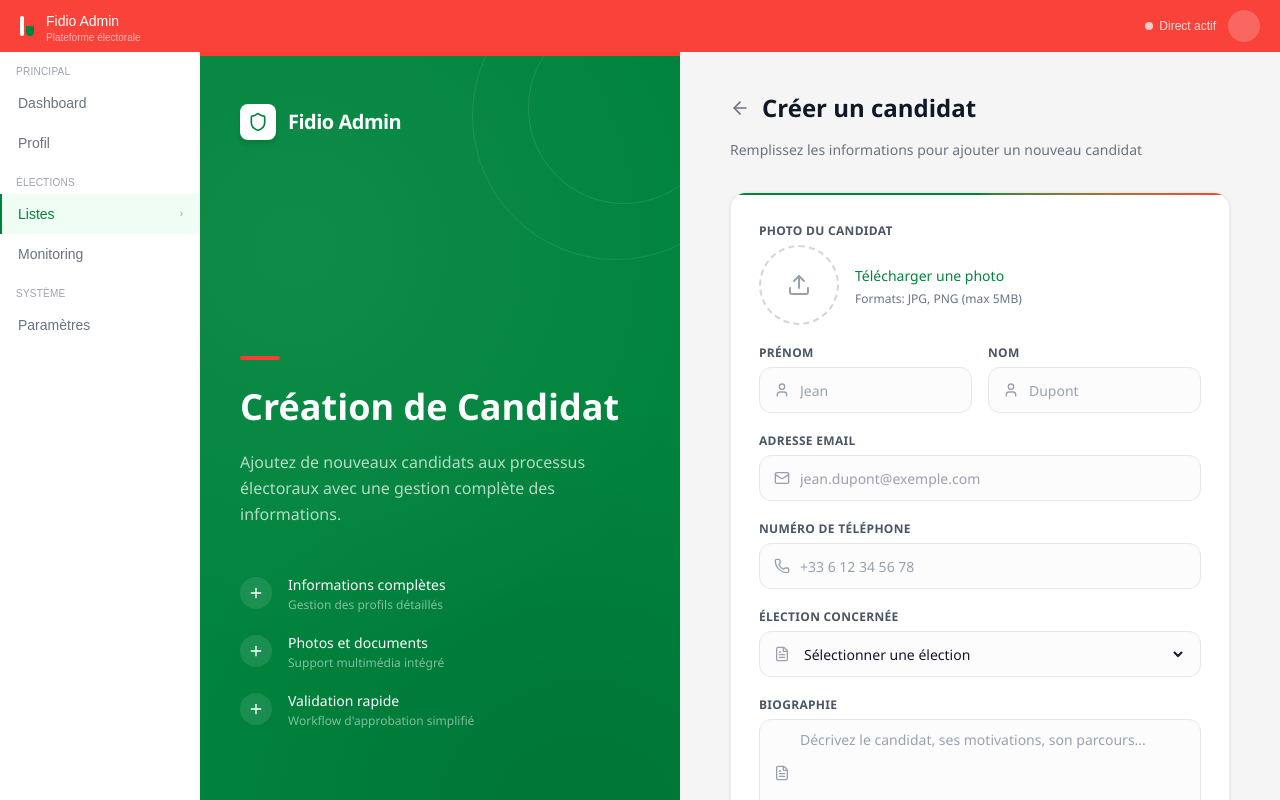
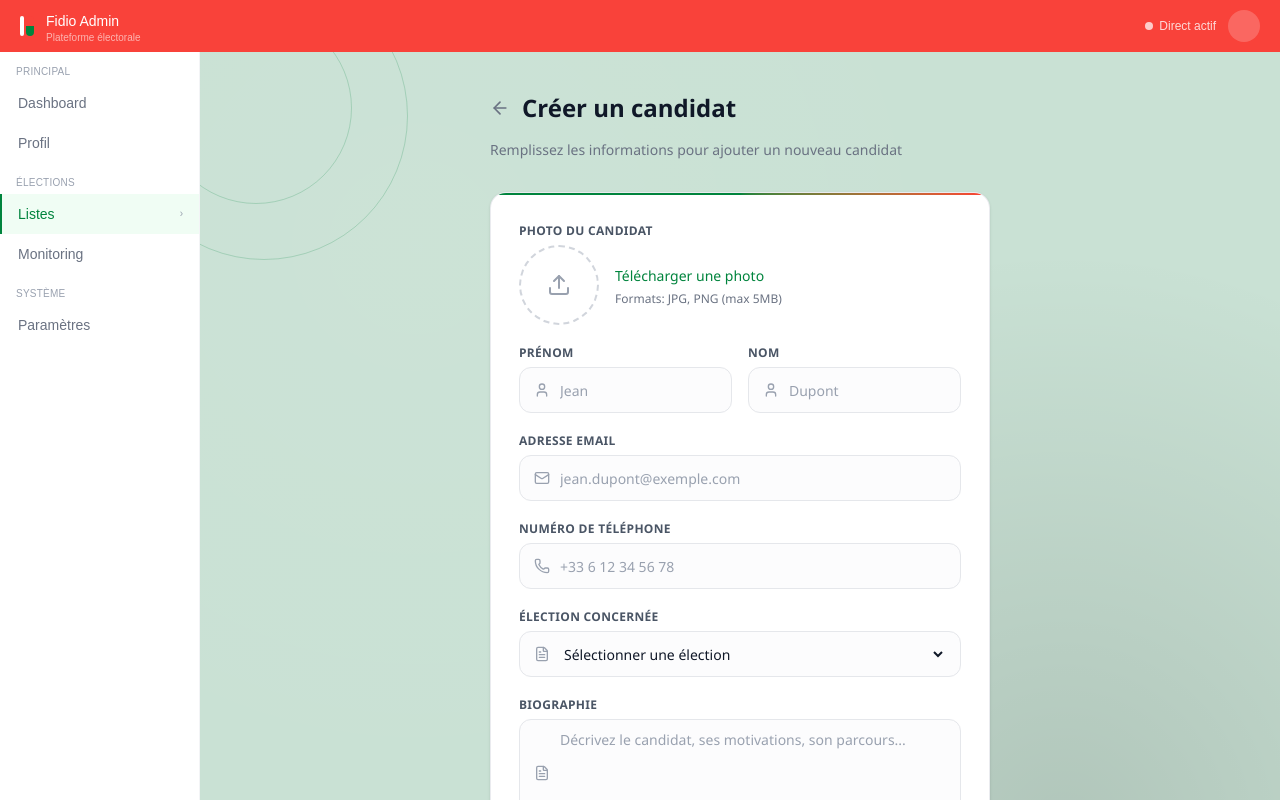
Before and after one commit to CodeMafoaka/Fidio-Admin, a Next.js app: page /candidates/create in a window 1280 px wide. Built offline with nearby package versions, Linux system fonts and the light colour scheme.

Commit message:
chore: edit candidat page

```diff
--- a/app/candidates/create/page.tsx
+++ b/app/candidates/create/page.tsx
@@ -36,51 +36,34 @@
 
   const validateForm = (): boolean => {
     const errors: Record<string, string> = {};
-
-    if (!formData.firstName.trim()) {
-      errors.firstName = "Le prénom est requis";
-    }
-
-    if (!formData.lastName.trim()) {
-      errors.lastName = "Le nom est requis";
-    }
-
+    if (!formData.firstName.trim()) errors.firstName = "Le prénom est requis";
+    if (!formData.lastName.trim()) errors.lastName = "Le nom est requis";
     if (!formData.email.trim()) {
       errors.email = "L'email est requis";
     } else if (!/^[^\s@]+@[^\s@]+\.[^\s@]+$/.test(formData.email)) {
       errors.email = "Format d'email invalide";
     }
-
     if (!formData.phone.trim()) {
       errors.phone = "Le numéro de téléphone est requis";
     } else if (!/^[+]?[\d\s-()]+$/.test(formData.phone)) {
       errors.phone = "Format de numéro de téléphone invalide";
     }
-
     if (!formData.bio.trim()) {
       errors.bio = "La biographie est requise";
     } else if (formData.bio.trim().length < 50) {
       errors.bio = "La biographie doit contenir au moins 50 caractères";
     }
-
-    if (!formData.electionId) {
-      errors.electionId = "L'élection est requise";
-    }
-
+    if (!formData.electionId) errors.electionId = "L'élection est requise";
     setFormErrors(errors);
     return Object.keys(errors).length === 0;
   };
 
   const handleSubmit = async (e: React.FormEvent) => {
     e.preventDefault();
-
     if (!validateForm()) return;
-
     setIsSubmitting(true);
     try {
-      // Simuler une API call
       await new Promise(resolve => setTimeout(resolve, 1500));
-
       const newCandidate: Candidate = {
         id: Date.now().toString(),
         firstName: formData.firstName.trim(),
@@ -92,18 +75,12 @@
         photo: photoPreview,
         status: "pending"
       };
-
       console.log("Nouveau candidat créé:", newCandidate);
-
-      // Reset form
       setFormData({ firstName: "", lastName: "", email: "", phone: "", bio: "", electionId: "" });
       setFormErrors({});
       setPhotoFile(null);
       setPhotoPreview("");
-
-      // Simuler redirection
       alert("Candidat créé avec succès!");
-
     } catch {
       setFormErrors({ submit: "Une erreur est survenue lors de la création du candidat" });
     } finally {
@@ -113,10 +90,7 @@
 
   const handleInputChange = (field: string, value: string) => {
     setFormData({...formData, [field]: value});
-    // Clear error when user starts typing
-    if (formErrors[field]) {
-      setFormErrors({...formErrors, [field]: ""});
-    }
+    if (formErrors[field]) setFormErrors({...formErrors, [field]: ""});
   };
 
   const handlePhotoChange = (e: React.ChangeEvent<HTMLInputElement>) => {
@@ -126,22 +100,15 @@
         setFormErrors({...formErrors, photo: "La photo ne doit pas dépasser 5MB"});
         return;
       }
-
       if (!file.type.startsWith('image/')) {
         setFormErrors({...formErrors, photo: "Le fichier doit être une image"});
         return;
       }
-
       setPhotoFile(file);
       const reader = new FileReader();
-      reader.onloadend = () => {
-        setPhotoPreview(reader.result as string);
-      };
+      reader.onloadend = () => setPhotoPreview(reader.result as string);
       reader.readAsDataURL(file);
-
-      if (formErrors.photo) {
-        setFormErrors({...formErrors, photo: ""});
-      }
+      if (formErrors.photo) setFormErrors({...formErrors, photo: ""});
     }
   };
 
@@ -152,71 +119,20 @@
 
   return (
     <div style={{ fontFamily: "'DM Sans', 'Segoe UI', sans-serif" }} className="min-h-screen flex bg-[#f5f5f5]">
-
-      {/* Left brand panel */}
-      <div className="hidden lg:flex lg:w-105 xl:w-120 shrink-0 flex-col bg-[#00843D] relative overflow-hidden">
-        {/* Subtle pattern */}
-        <div className="absolute inset-0" style={{
+      <div
+        className="flex-1 flex items-center justify-center px-4 py-10 sm:px-8 relative"
+        style={{
           backgroundImage: `radial-gradient(circle at 20% 20%, rgba(255,255,255,0.06) 0%, transparent 50%),
                             radial-gradient(circle at 80% 80%, rgba(0,0,0,0.12) 0%, transparent 50%)`,
-        }} />
-        {/* Decorative circles */}
-        <div className="absolute -top-20 -right-20 w-72 h-72 rounded-full border border-white/10" />
-        <div className="absolute -top-10 -right-10 w-48 h-48 rounded-full border border-white/10" />
-        <div className="absolute -bottom-20 -left-20 w-72 h-72 rounded-full border border-white/10" />
+          backgroundColor: "rgba(0, 132, 61, 0.18)",
+        }}
+      >
+        {/* Decorative circles (mirrored from left panel) */}
+        <div className="absolute -top-20 -left-20 w-72 h-72 rounded-full border border-[#00843D]/20 pointer-events-none" />
+        <div className="absolute -top-10 -left-10 w-48 h-48 rounded-full border border-[#00843D]/20 pointer-events-none" />
+        <div className="absolute -bottom-20 -right-20 w-72 h-72 rounded-full border border-[#00843D]/20 pointer-events-none" />
 
-        {/* Red accent stripe at top */}
-        <div className="h-1 w-full bg-[#FC3D32] relative z-10" />
-
-        <div className="relative z-10 flex flex-col h-full px-10 py-12">
-          {/* Logo */}
-          <div className="flex items-center gap-3 mb-16">
-            <div className="w-9 h-9 bg-white rounded-lg flex items-center justify-center shadow-md">
-              <Shield className="w-5 h-5 text-[#00843D]" />
-            </div>
-            <span className="text-white font-bold text-xl tracking-tight">Fidio Admin</span>
-          </div>
-
-          {/* Main copy */}
-          <div className="flex-1 flex flex-col justify-center">
-            <div className="w-10 h-1 bg-[#FC3D32] rounded mb-6" />
-            <h2 className="text-white text-3xl xl:text-4xl font-bold leading-tight mb-5">
-              Création de Candidat
-            </h2>
-            <p className="text-white/70 text-base leading-relaxed mb-12">
-              Ajoutez de nouveaux candidats aux processus électoraux avec une gestion complète des informations.
-            </p>
-
-            {/* Feature list */}
-            <div className="space-y-5">
-              {[
-                { label: 'Informations complètes', sub: 'Gestion des profils détaillés' },
-                { label: 'Photos et documents', sub: 'Support multimédia intégré' },
-                { label: 'Validation rapide', sub: 'Workflow d\'approbation simplifié' },
-              ].map((f, i) => (
-                <div key={i} className="flex items-start gap-4">
-                  <div className="w-8 h-8 rounded-full bg-white/10 flex items-center justify-center flex-shrink-0 mt-0.5">
-                    <Plus className="w-4 h-4 text-white" />
-                  </div>
-                  <div>
-                    <p className="text-white font-medium text-sm">{f.label}</p>
-                    <p className="text-white/50 text-xs mt-0.5">{f.sub}</p>
-                  </div>
-                </div>
-              ))}
-            </div>
-          </div>
-
-          {/* Bottom quote */}
-          <div className="mt-12 pt-8 border-t border-white/10">
-            <p className="text-white/50 text-xs">&copy; {new Date().getFullYear()} Fidio. Tous droits réservés.</p>
-          </div>
-        </div>
-      </div>
-
-      {/* Right: form panel */}
-      <div className="flex-1 flex items-center justify-center px-4 py-10 sm:px-8">
-        <div className="w-full max-w-[500px]">
+        <div className="w-full max-w-[500px] relative z-10">
 
           {/* Mobile logo */}
           <div className="flex lg:hidden items-center gap-3 mb-8 justify-center">
@@ -278,30 +194,18 @@
                       </div>
                     ) : (
                       <label className="w-20 h-20 rounded-full border-2 border-dashed border-gray-300 flex items-center justify-center cursor-pointer hover:border-[#00843D] transition-colors">
-                        <input
-                          type="file"
-                          accept="image/*"
-                          onChange={handlePhotoChange}
-                          className="hidden"
-                        />
+                        <input type="file" accept="image/*" onChange={handlePhotoChange} className="hidden" />
                         <Upload className="w-6 h-6 text-gray-400" />
                       </label>
                     )}
                     <div className="flex-1">
                       <label className="cursor-pointer">
-                        <input
-                          type="file"
-                          accept="image/*"
-                          onChange={handlePhotoChange}
-                          className="hidden"
-                        />
+                        <input type="file" accept="image/*" onChange={handlePhotoChange} className="hidden" />
                         <span className="text-sm text-[#00843D] font-medium hover:underline">
                           {photoPreview ? "Changer la photo" : "Télécharger une photo"}
                         </span>
                       </label>
-                      <p className="text-xs text-gray-500 mt-1">
-                        Formats: JPG, PNG (max 5MB)
-                      </p>
+                      <p className="text-xs text-gray-500 mt-1">Formats: JPG, PNG (max 5MB)</p>
                     </div>
                   </div>
                   {formErrors.photo && (
@@ -314,11 +218,7 @@
 
                 {/* Name Fields */}
                 <div className="grid grid-cols-2 gap-4">
-                  <Field
-                    label="Prénom"
-                    error={formErrors.firstName}
-                    icon={<User className="w-4 h-4" />}
-                  >
+                  <Field label="Prénom" error={formErrors.firstName} icon={<User className="w-4 h-4" />}>
                     <input
                       type="text"
                       name="firstName"
@@ -329,12 +229,7 @@
                       disabled={isSubmitting}
                     />
                   </Field>
-
-                  <Field
-                    label="Nom"
-                    error={formErrors.lastName}
-                    icon={<User className="w-4 h-4" />}
-                  >
+                  <Field label="Nom" error={formErrors.lastName} icon={<User className="w-4 h-4" />}>
                     <input
                       type="text"
                       name="lastName"
@@ -348,11 +243,7 @@
                 </div>
 
                 {/* Email */}
-                <Field
-                  label="Adresse email"
-                  error={formErrors.email}
-                  icon={<Mail className="w-4 h-4" />}
-                >
+                <Field label="Adresse email" error={formErrors.email} icon={<Mail className="w-4 h-4" />}>
                   <input
                     type="email"
                     name="email"
@@ -365,11 +256,7 @@
                 </Field>
 
                 {/* Phone */}
-                <Field
-                  label="Numéro de téléphone"
-                  error={formErrors.phone}
-                  icon={<Phone className="w-4 h-4" />}
-                >
+                <Field label="Numéro de téléphone" error={formErrors.phone} icon={<Phone className="w-4 h-4" />}>
                   <input
                     type="tel"
                     name="phone"
@@ -382,11 +269,7 @@
                 </Field>
 
                 {/* Election */}
-                <Field
-                  label="Élection concernée"
-                  error={formErrors.electionId}
-                  icon={<FileText className="w-4 h-4" />}
-                >
+                <Field label="Élection concernée" error={formErrors.electionId} icon={<FileText className="w-4 h-4" />}>
                   <select
                     name="electionId"
                     value={formData.electionId}
@@ -396,19 +279,13 @@
                   >
                     <option value="">Sélectionner une élection</option>
                     {elections.map((election) => (
-                      <option key={election.id} value={election.id}>
-                        {election.title}
-                      </option>
+                      <option key={election.id} value={election.id}>{election.title}</option>
                     ))}
                   </select>
                 </Field>
 
                 {/* Bio */}
-                <Field
-                  label="Biographie"
-                  error={formErrors.bio}
-                  icon={<FileText className="w-4 h-4" />}
-                >
+                <Field label="Biographie" error={formErrors.bio} icon={<FileText className="w-4 h-4" />}>
                   <textarea
                     name="bio"
                     value={formData.bio}
--- a/app/candidates/page.tsx
+++ b/app/candidates/page.tsx
@@ -146,69 +146,6 @@
 
   return (
     <div style={{ fontFamily: "'DM Sans', 'Segoe UI', sans-serif" }} className="min-h-screen flex bg-[#f5f5f5]">
-
-      {/* Left brand panel */}
-      <div className="hidden lg:flex lg:w-105 xl:w-120 shrink-0 flex-col bg-[#00843D] relative overflow-hidden">
-        {/* Subtle pattern */}
-        <div className="absolute inset-0" style={{
-          backgroundImage: `radial-gradient(circle at 20% 20%, rgba(255,255,255,0.06) 0%, transparent 50%),
-                            radial-gradient(circle at 80% 80%, rgba(0,0,0,0.12) 0%, transparent 50%)`,
-        }} />
-        {/* Decorative circles */}
-        <div className="absolute -top-20 -right-20 w-72 h-72 rounded-full border border-white/10" />
-        <div className="absolute -top-10 -right-10 w-48 h-48 rounded-full border border-white/10" />
-        <div className="absolute -bottom-20 -left-20 w-72 h-72 rounded-full border border-white/10" />
-
-        {/* Red accent stripe at top */}
-        <div className="h-1 w-full bg-[#FC3D32] relative z-10" />
-
-        <div className="relative z-10 flex flex-col h-full px-10 py-12">
-          {/* Logo */}
-          <div className="flex items-center gap-3 mb-16">
-            <div className="w-9 h-9 bg-white rounded-lg flex items-center justify-center shadow-md">
-              <Shield className="w-5 h-5 text-[#00843D]" />
-            </div>
-            <span className="text-white font-bold text-xl tracking-tight">Fidio Admin</span>
-          </div>
-
-          {/* Main copy */}
-          <div className="flex-1 flex flex-col justify-center">
-            <div className="w-10 h-1 bg-[#FC3D32] rounded mb-6" />
-            <h2 className="text-white text-3xl xl:text-4xl font-bold leading-tight mb-5">
-              Gestion des Candidats
-            </h2>
-            <p className="text-white/70 text-base leading-relaxed mb-12">
-              Consultez et gérez tous les candidats inscrits aux processus électoraux.
-            </p>
-
-            {/* Feature list */}
-            <div className="space-y-5">
-              {[
-                { label: 'Liste complète', sub: 'Vue d\'ensemble de tous les candidats' },
-                { label: 'Filtres avancés', sub: 'Recherche et filtrage intelligents' },
-                { label: 'Gestion des statuts', sub: 'Validation et rejet rapides' },
-              ].map((f, i) => (
-                <div key={i} className="flex items-start gap-4">
-                  <div className="w-8 h-8 rounded-full bg-white/10 flex items-center justify-center shrink-0 mt-0.5">
-                    <Users className="w-4 h-4 text-white" />
-                  </div>
-                  <div>
-                    <p className="text-white font-medium text-sm">{f.label}</p>
-                    <p className="text-white/50 text-xs mt-0.5">{f.sub}</p>
-                  </div>
-                </div>
-              ))}
-            </div>
-          </div>
-
-          {/* Bottom quote */}
-          <div className="mt-12 pt-8 border-t border-white/10">
-            <p className="text-white/50 text-xs">&copy; {new Date().getFullYear()} Fidio. Tous droits réservés.</p>
-          </div>
-        </div>
-      </div>
-
-      {/* Right: content panel */}
       <div className="flex-1 flex flex-col px-4 py-10 sm:px-8">
         <div className="w-full max-w-6xl mx-auto">
 
```
